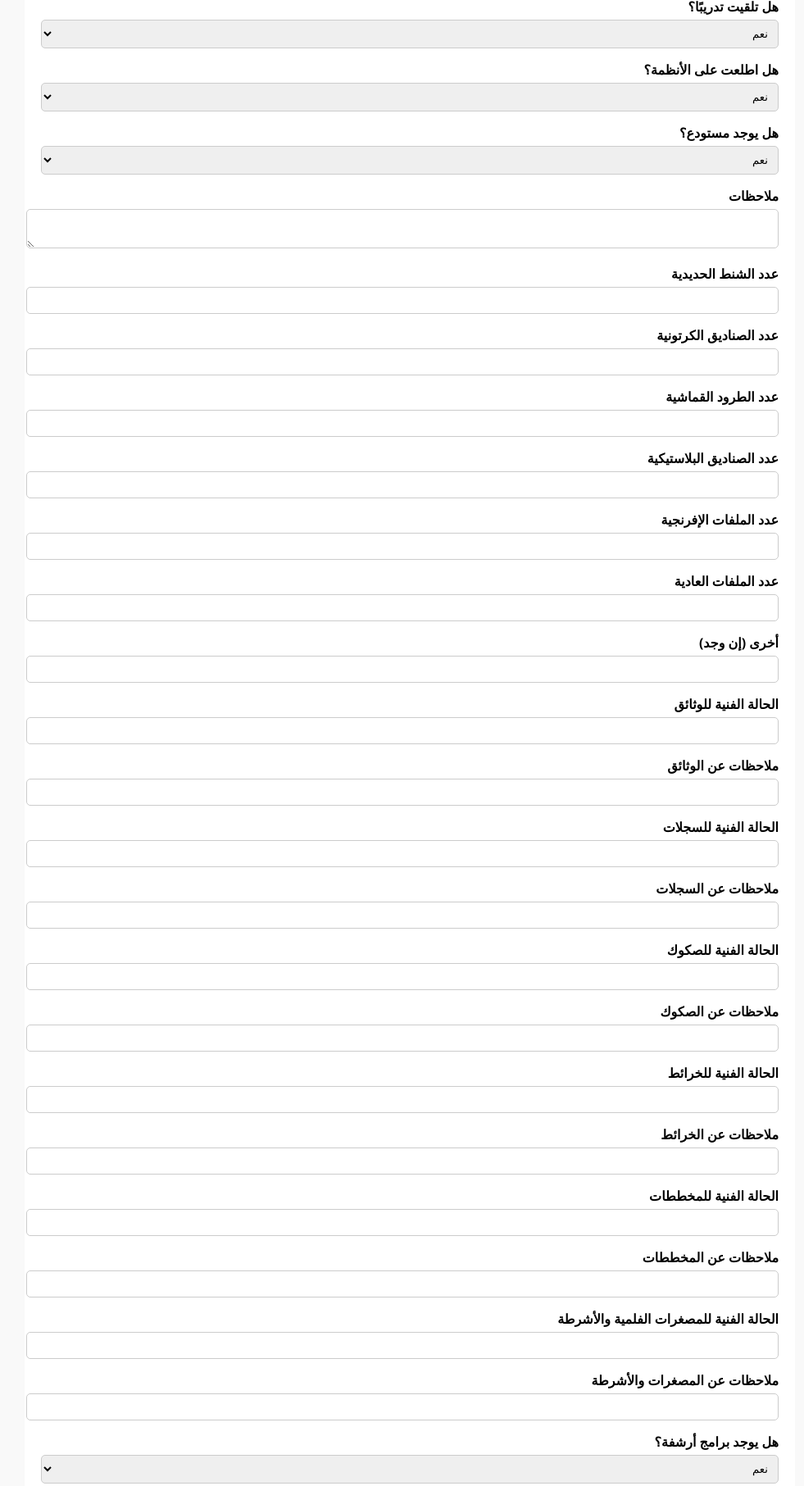
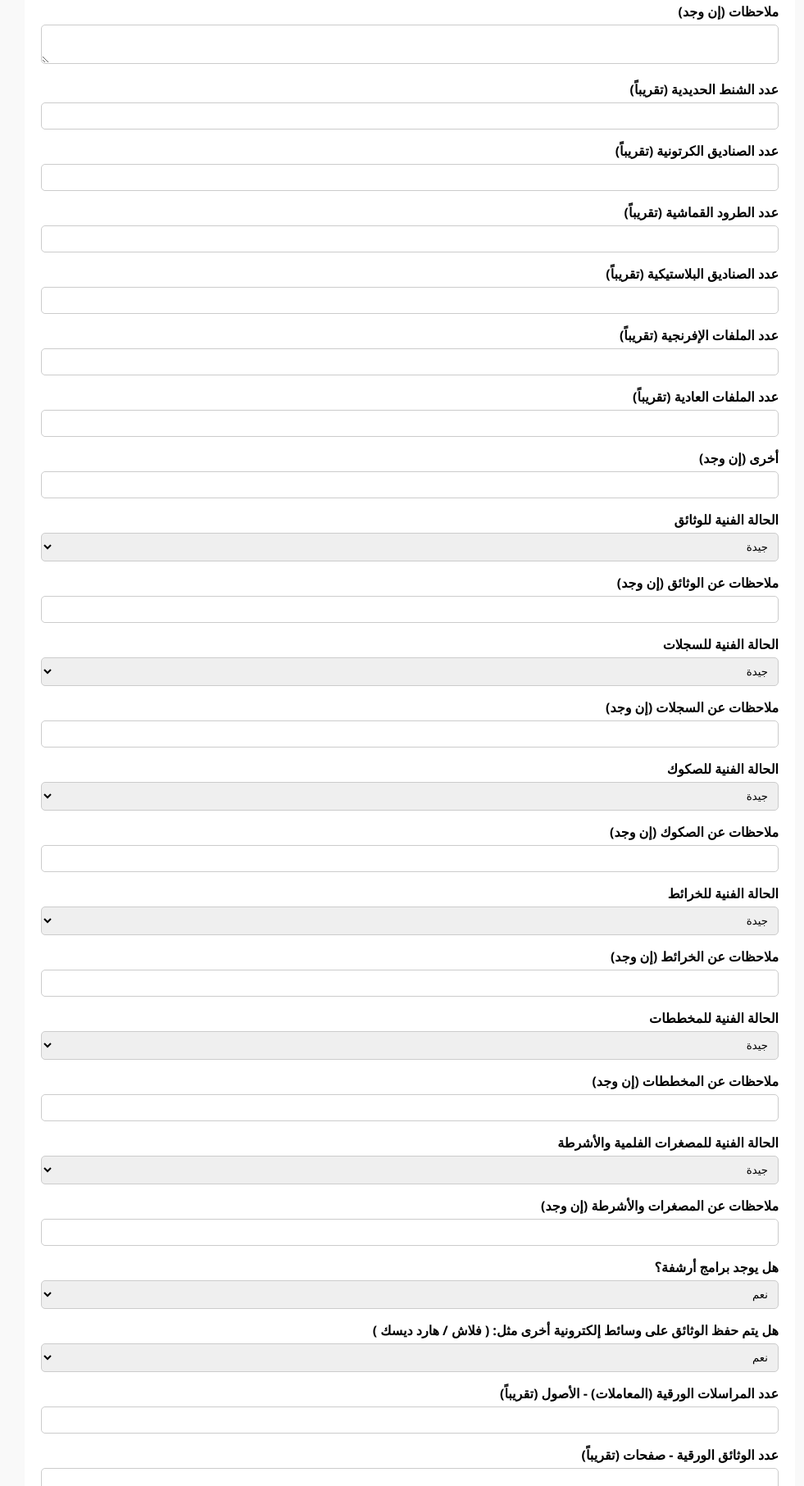
Before and after one commit to TARIQAATI/archive-form, a plain HTML site: page index.html in a window 1280 px wide. Shown: the part 503-2316 px from the top of the page at 82% size, without its empty margins (140-1121 px from the left). Drawn offline with Linux system fonts and the light colour scheme.

Commit message:
Add files via upload

```diff
--- a/index.html
+++ b/index.html
@@ -3,7 +3,7 @@
 <head>
   <meta charset="UTF-8" />
   <title>نموذج إحصائيات الوثائق</title>
- <style>
+  <style>
     body {
       font-family: 'Segoe UI', sans-serif;
       padding: 20px;
@@ -31,6 +31,15 @@
       margin-top: 5px;
       border: 1px solid #ccc;
       border-radius: 5px;
+      box-sizing: border-box;
+    }
+    input[type="number"] {
+      -moz-appearance: textfield;
+    }
+    input[type=number]::-webkit-inner-spin-button,
+    input[type=number]::-webkit-outer-spin-button {
+      -webkit-appearance: auto;
+      margin: 0;
     }
     button {
       margin-top: 20px;
@@ -51,15 +60,6 @@
 <body>
   <form id="archiveForm">
     <h2>نموذج إحصائيات الوثائق</h2>
-
-<label>اسم القسم / الإدارة:</label>
-<input type="text" name="departmentName" required />
-
-<label>اسم مدخل البيانات:</label>
-<input type="text" name="dataEntryName" required />
-
-<label>اسم رئيس القسم / الإدارة:</label>
-<input type="text" name="headName" required />
 
     <label>هل يوجد مركز/إدارة وثائق؟</label>
     <select name="center">
@@ -91,64 +91,88 @@
       <option value="لا">لا</option>
     </select>
 
-    <label>ملاحظات</label>
+    <label>ملاحظات (إن وجد)</label>
     <textarea name="notes"></textarea>
 
-    <label>عدد الشنط الحديدية</label>
-    <input type="number" name="metalBags" />
+    <label>عدد الشنط الحديدية (تقريباً)</label>
+    <input type="number" name="metalBags" min="0" step="1" />
 
-    <label>عدد الصناديق الكرتونية</label>
-    <input type="number" name="cartonBoxes" />
+    <label>عدد الصناديق الكرتونية (تقريباً)</label>
+    <input type="number" name="cartonBoxes" min="0" step="1" />
 
-    <label>عدد الطرود القماشية</label>
-    <input type="number" name="fabricPackages" />
+    <label>عدد الطرود القماشية (تقريباً)</label>
+    <input type="number" name="fabricPackages" min="0" step="1" />
 
-    <label>عدد الصناديق البلاستيكية</label>
-    <input type="number" name="plasticBoxes" />
+    <label>عدد الصناديق البلاستيكية (تقريباً)</label>
+    <input type="number" name="plasticBoxes" min="0" step="1" />
 
-    <label>عدد الملفات الإفرنجية</label>
-    <input type="number" name="erfanjeFiles" />
+    <label>عدد الملفات الإفرنجية (تقريباً)</label>
+    <input type="number" name="erfanjeFiles" min="0" step="1" />
 
-    <label>عدد الملفات العادية</label>
-    <input type="number" name="normalFiles" />
+    <label>عدد الملفات العادية (تقريباً)</label>
+    <input type="number" name="normalFiles" min="0" step="1" />
 
     <label>أخرى (إن وجد)</label>
     <input type="text" name="otherItems" />
 
     <label>الحالة الفنية للوثائق</label>
-    <input type="text" name="documentsCondition" />
+    <select name="documentsCondition">
+      <option value="جيدة">جيدة</option>
+      <option value="متوسطة">متوسطة</option>
+      <option value="سيئة">سيئة</option>
+    </select>
 
-    <label>ملاحظات عن الوثائق</label>
+    <label>ملاحظات عن الوثائق (إن وجد)</label>
     <input type="text" name="documentsNotes" />
 
     <label>الحالة الفنية للسجلات</label>
-    <input type="text" name="recordsCondition" />
+    <select name="recordsCondition">
+      <option value="جيدة">جيدة</option>
+      <option value="متوسطة">متوسطة</option>
+      <option value="سيئة">سيئة</option>
+    </select>
 
-    <label>ملاحظات عن السجلات</label>
+    <label>ملاحظات عن السجلات (إن وجد)</label>
     <input type="text" name="recordsNotes" />
 
     <label>الحالة الفنية للصكوك</label>
-    <input type="text" name="titlesCondition" />
+    <select name="titlesCondition">
+      <option value="جيدة">جيدة</option>
+      <option value="متوسطة">متوسطة</option>
+      <option value="سيئة">سيئة</option>
+    </select>
 
-    <label>ملاحظات عن الصكوك</label>
+    <label>ملاحظات عن الصكوك (إن وجد)</label>
     <input type="text" name="titlesNotes" />
 
     <label>الحالة الفنية للخرائط</label>
-    <input type="text" name="mapsCondition" />
+    <select name="mapsCondition">
+      <option value="جيدة">جيدة</option>
+      <option value="متوسطة">متوسطة</option>
+      <option value="سيئة">سيئة</option>
+    </select>
 
-    <label>ملاحظات عن الخرائط</label>
+    <label>ملاحظات عن الخرائط (إن وجد)</label>
     <input type="text" name="mapsNotes" />
 
     <label>الحالة الفنية للمخططات</label>
-    <input type="text" name="plansCondition" />
+    <select name="plansCondition">
+      <option value="جيدة">جيدة</option>
+      <option value="متوسطة">متوسطة</option>
+      <option value="سيئة">سيئة</option>
+    </select>
 
-    <label>ملاحظات عن المخططات</label>
+    <label>ملاحظات عن المخططات (إن وجد)</label>
     <input type="text" name="plansNotes" />
 
     <label>الحالة الفنية للمصغرات الفلمية والأشرطة</label>
-    <input type="text" name="mediaCondition" />
+    <select name="mediaCondition">
+      <option value="جيدة">جيدة</option>
+      <option value="متوسطة">متوسطة</option>
+      <option value="سيئة">سيئة</option>
+    </select>
 
-    <label>ملاحظات عن المصغرات والأشرطة</label>
+    <label>ملاحظات عن المصغرات والأشرطة (إن وجد)</label>
     <input type="text" name="mediaNotes" />
 
     <label>هل يوجد برامج أرشفة؟</label>
@@ -157,23 +181,23 @@
       <option value="لا">لا</option>
     </select>
 
-    <label>هل تحفظ على وسائط إلكترونية؟</label>
+    <label>هل يتم حفظ الوثائق على وسائط إلكترونية أخرى مثل: ( فلاش / هارد ديسك )</label>
     <select name="hasDigitalBackup">
       <option value="نعم">نعم</option>
       <option value="لا">لا</option>
     </select>
 
-    <label>عدد المراسلات الورقية</label>
-    <input type="number" name="paperTransactions" />
+    <label>عدد المراسلات الورقية (المعاملات) - الأصول (تقريباً)</label>
+    <input type="number" name="paperTransactions" min="0" step="1" />
 
-    <label>عدد الوثائق الورقية - صفحات</label>
-    <input type="number" name="paperPages" />
+    <label>عدد الوثائق الورقية - صفحات (تقريباً)</label>
+    <input type="number" name="paperPages" min="0" step="1" />
 
-    <label>عدد الوثائق المؤرشفة</label>
-    <input type="number" name="paperArchived" />
+    <label>عدد الوثائق المؤرشفة (تقريباً)</label>
+    <input type="number" name="paperArchived" min="0" step="1" />
 
-    <label>عدد الوثائق التي تحتاج أرشفة</label>
-    <input type="number" name="paperToBeArchived" />
+    <label>عدد الوثائق التي تحتاج أرشفة (تقريباً)</label>
+    <input type="number" name="paperToBeArchived" min="0" step="1" />
 
     <button type="submit">إرسال</button>
 
```
